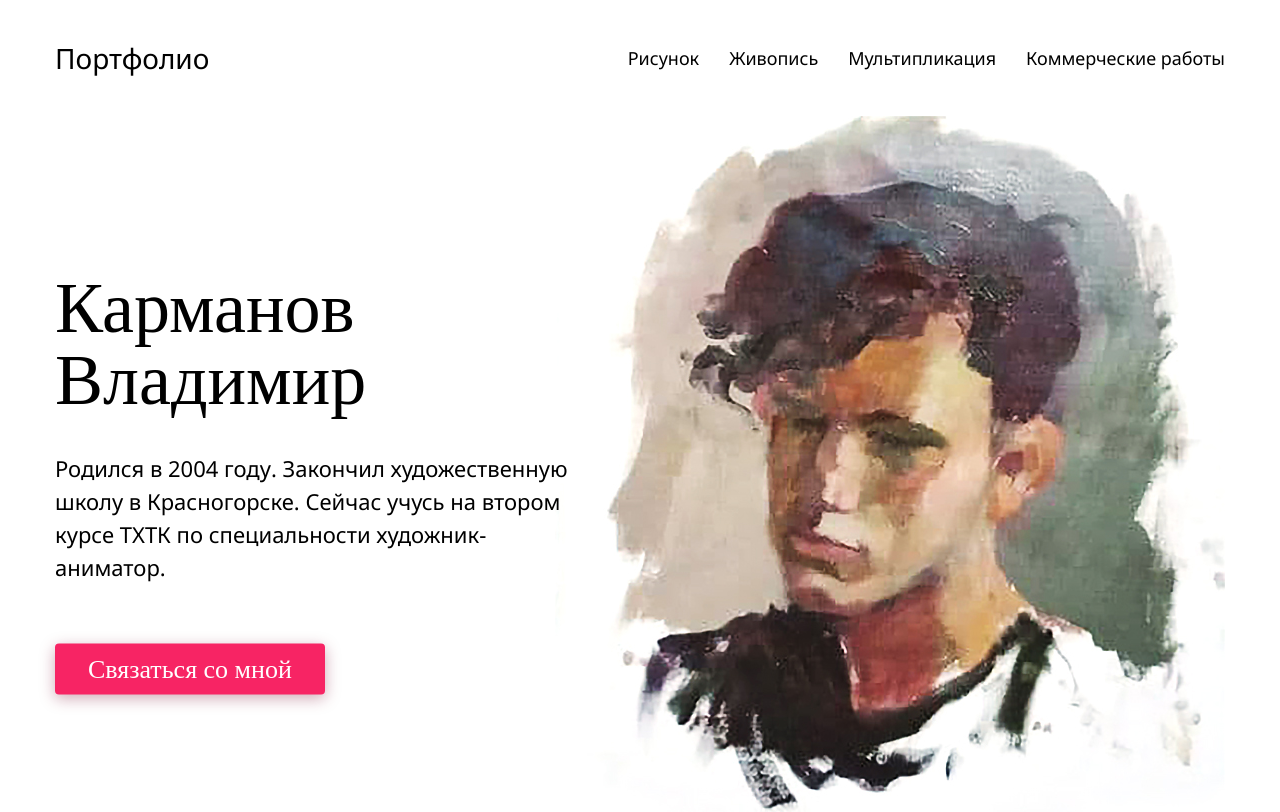
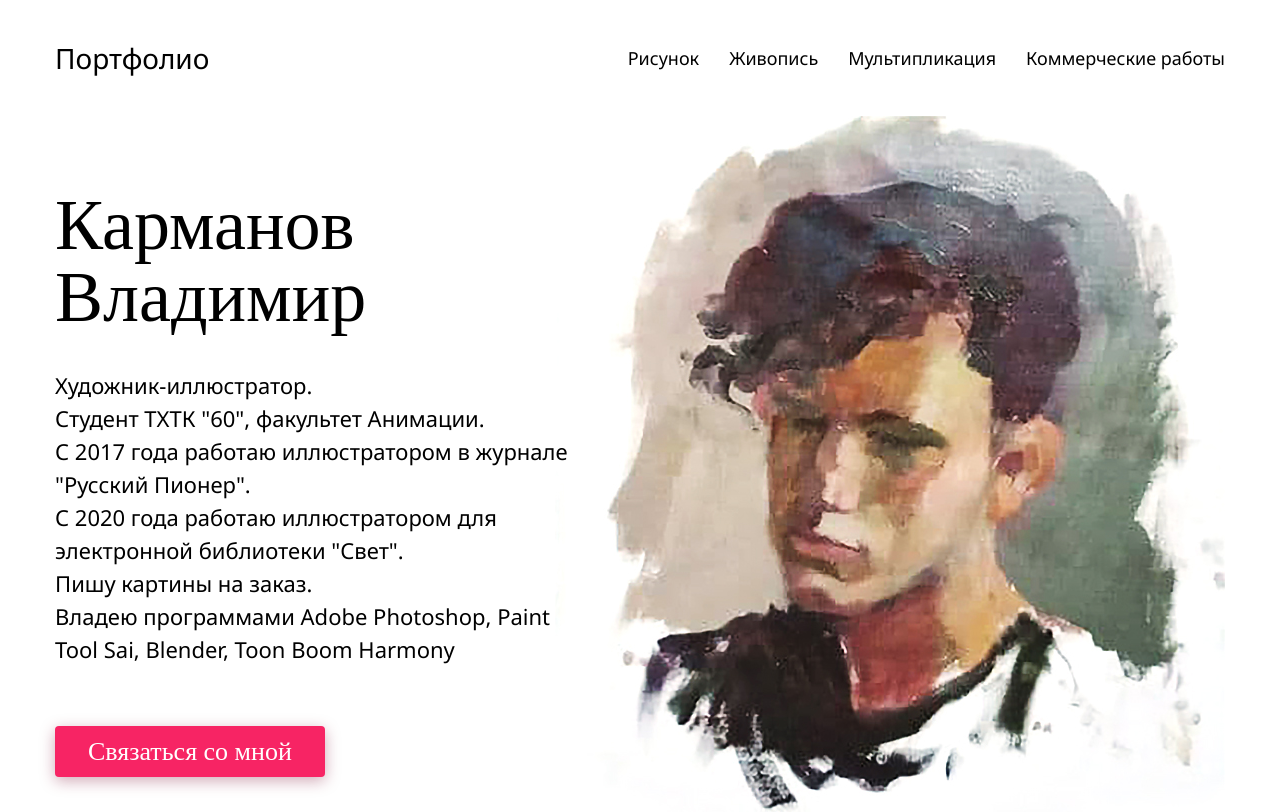
Before and after one commit to alexanderkarmanov/volodya, a plain HTML site: page docs/index.html in a window 1280 px wide. Shown: the top 812 px of the page. Drawn offline with nearby package versions, Linux system fonts and the light colour scheme.

Commit message:
04-11-2021

```diff
--- a/docs/index.html
+++ b/docs/index.html
@@ -56,7 +56,7 @@
             <div class="header__row">
                 <div class="header__content">
                     <h1 class="header__title">Карманов Владимир</h1>
-                    <p class="header__text">Родился в 2004 году. Закончил художественную школу в Красногорске. Сейчас учусь на втором курсе ТХТК по специальности художник-аниматор. </p>
+                    <p class="header__text">Художник-иллюстратор.<br> Студент ТХТК "60", факультет Анимации.<br> С 2017 года работаю иллюстратором в журнале "Русский Пионер".<br> С 2020 года работаю иллюстратором для электронной библиотеки "Свет".<br> Пишу картины на заказ.<br> Владею программами Adobe Photoshop, Paint Tool Sai, Blender, Toon Boom Harmony</p>
                     <div class="header__button">
                         <a href="https://vk.com/vovakarmanov" class="button" target="_blank">Связаться со мной</a>
                     </div>
```
Also changed, not shown: 1 other file.
